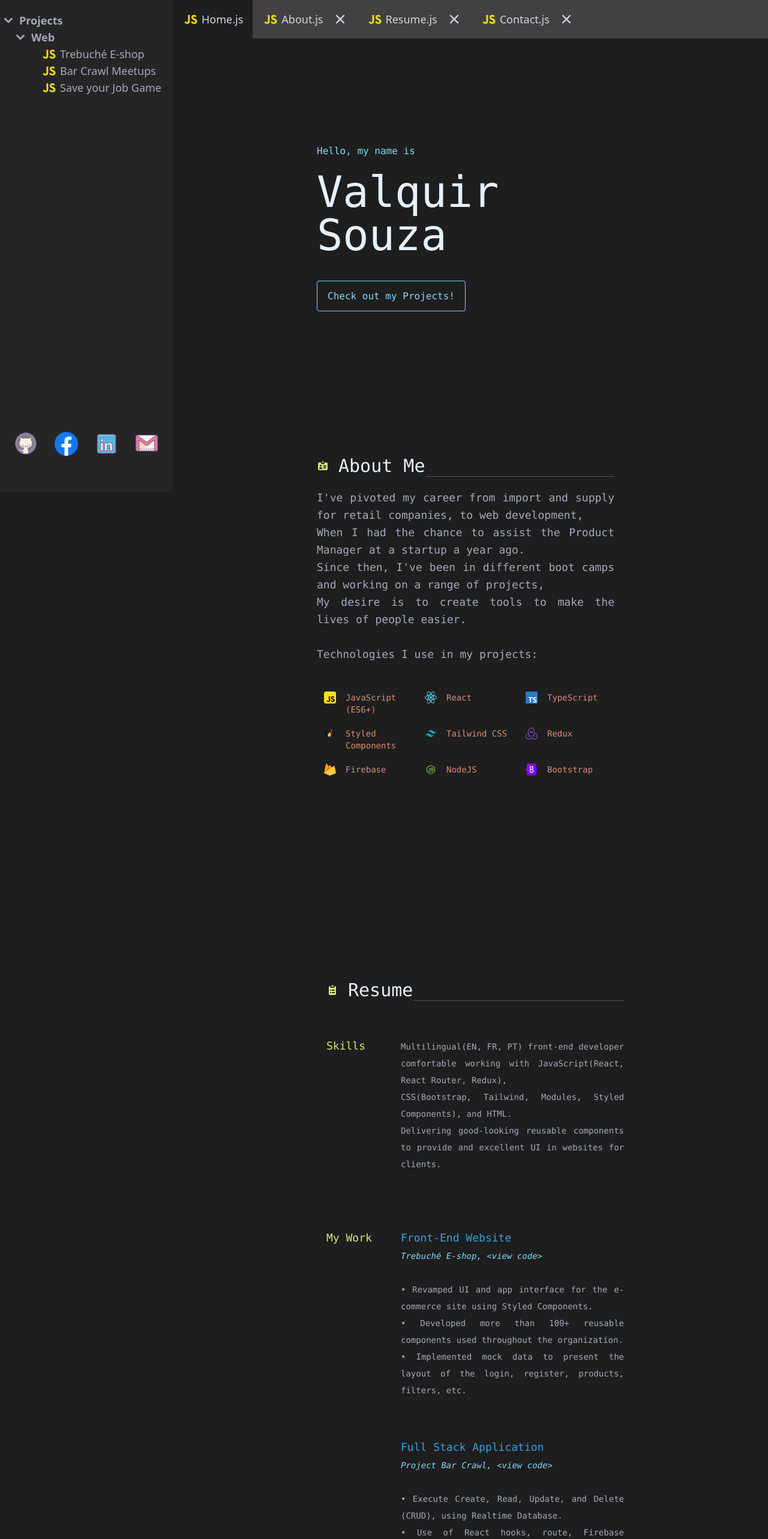
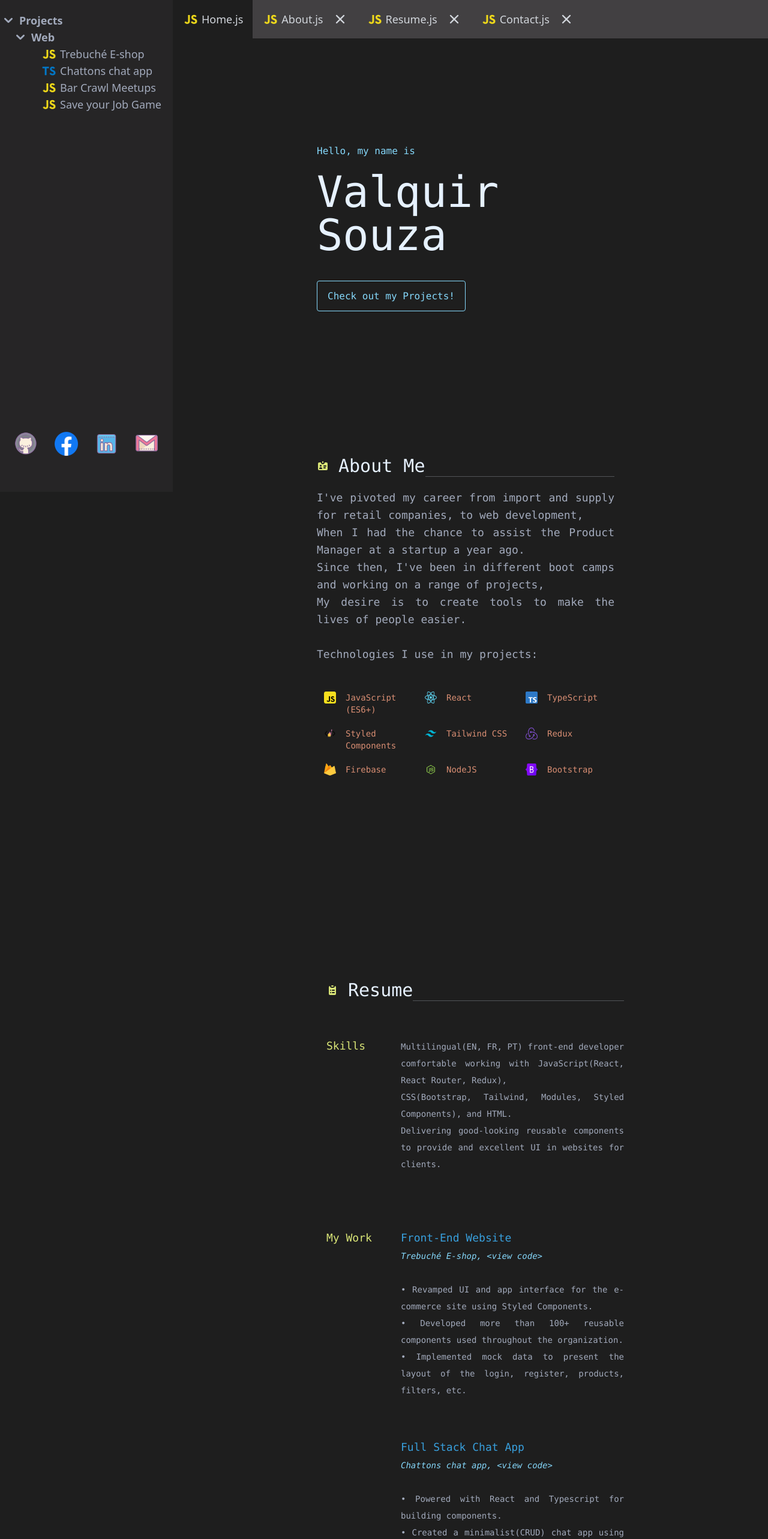
Before and after one commit to Riuqlav/Portifolio-H, a React (Create React App) app: page / in a window 1280 px wide. Shown: the top 2566 px of the page at 60% size. Built offline with nearby package versions, Linux system fonts and the light colour scheme.

Commit message:
Projects added

```diff
--- a/src/pages/LeftBar.js
+++ b/src/pages/LeftBar.js
@@ -5,6 +5,7 @@ const GitLogo = require("../assets/logos/GitLogo.png");
 const LinkedinLogo = require("../assets/logos/LinkedinLogo.png");
 const MailLogo = require("../assets/logos/MailLogo.png");
 const JSIcon = require("../assets/icons/JSIcon.png");
+const TSIcon = require("../assets/icons/TSIcon.png");
 const FacebookLogo = require("../assets/logos/FacebookLogo.png");
 
 const LeftBar = () => {
@@ -21,6 +22,17 @@ const LeftBar = () => {
             className="w-7 mr-1  ml-5 text-yellow_vs"
           />
           <p>Trebuché E-shop</p>
+        </div>
+      </a>
+
+      <a href="https://riuqlav.github.io/Chattons/" target="_blank">
+        <div className="ml-12 flex items-center hover:cursor-pointer hover:bg-opacity-80 hover:bg-[#2b2a2a] w-60">
+          <img
+            src={TSIcon}
+            alt="TS Icon"
+            className="w-7 mr-1  ml-5 text-yellow_vs"
+          />
+          <p>Chattons chat app</p>
         </div>
       </a>
 
--- a/src/pages/Resume.js
+++ b/src/pages/Resume.js
@@ -66,6 +66,31 @@ const Resume = () => {
           </div>
         </div>
         <br />
+        <div className="flex flex-row pt-10">
+          <div className="w-1/4"></div>
+          <div className="w-3/4">
+            {" "}
+            <a href="https://riuqlav.github.io/Chattons/ " target="_blank">
+              {" "}
+              <code className="text-blue_vs">Full Stack Chat App</code>
+              <br />
+            </a>
+            <code className="italic text-sm text-lightblue_vs">
+              Chattons chat app,{" "}
+              <a href="https://github.com/Riuqlav/Chattons/" target="_blank ">
+                {" "}
+                &lt;view code&gt;{" "}
+              </a>
+            </code>
+            <br />
+            <code className="text-sm">
+              <br />• Powered with React and Typescript for building components.
+              <br />• Created a minimalist(CRUD) chat app using Simple APIs and
+              UI Kits.
+              <br />• Hosted using Github Pages and chat data on Chat Engine.
+            </code>
+          </div>
+        </div>
         <div className="flex flex-row pt-10">
           <div className="w-1/4"></div>
           <div className="w-3/4">
```
